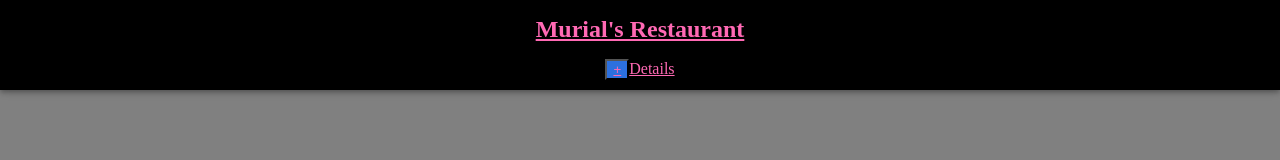
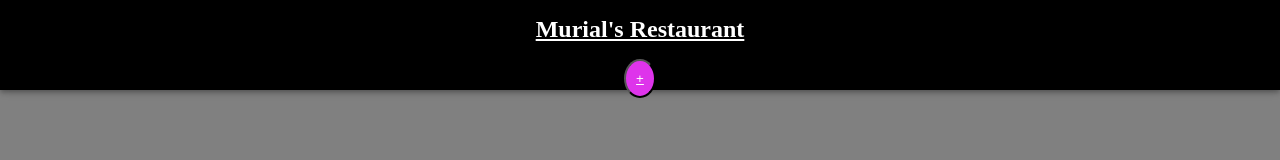
Before and after one commit to twentymurial33/murials_menu, a React (Create React App) app in the folder client/: page / in a window 1280 px wide. Shown: the top 160 px of the page. Built offline with nearby package versions, Linux system fonts and the light colour scheme.

Commit message:
removed the details link

```diff
--- a/client/src/components/Header.js
+++ b/client/src/components/Header.js
@@ -11,11 +11,17 @@ function Header() {
           <a href="/">Murial's Restaurant</a>
         </h1>
         <section>
-          <button style={{ backgroundColor: "#2c70de" }}>
+          <button
+            style={{
+              backgroundColor: "#de34eb",
+              borderRadius: "100%",
+              padding: "10px",
+              margin: "0px 0px",
+              bottom: "0px",
+            }}
+          >
             <a href="/add"> + </a>
           </button>
-
-          <Link to="/details">Details </Link>
         </section>
       </Container>
     </AppBar>
@@ -35,7 +41,7 @@ const Container = styled.div`
   }
 
   a {
-    color: hotpink;
+    color: white;
   }
 `;
 
```
